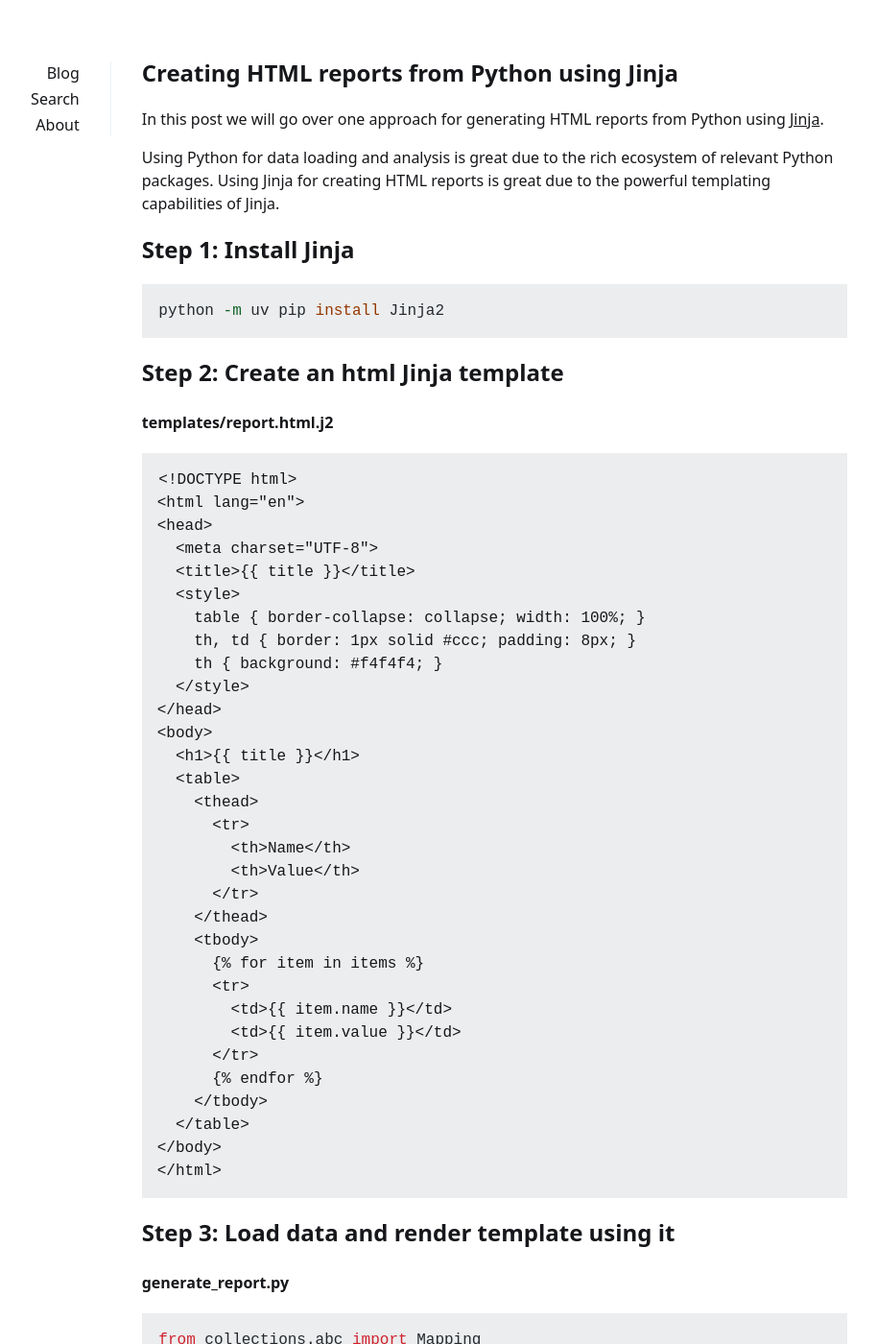
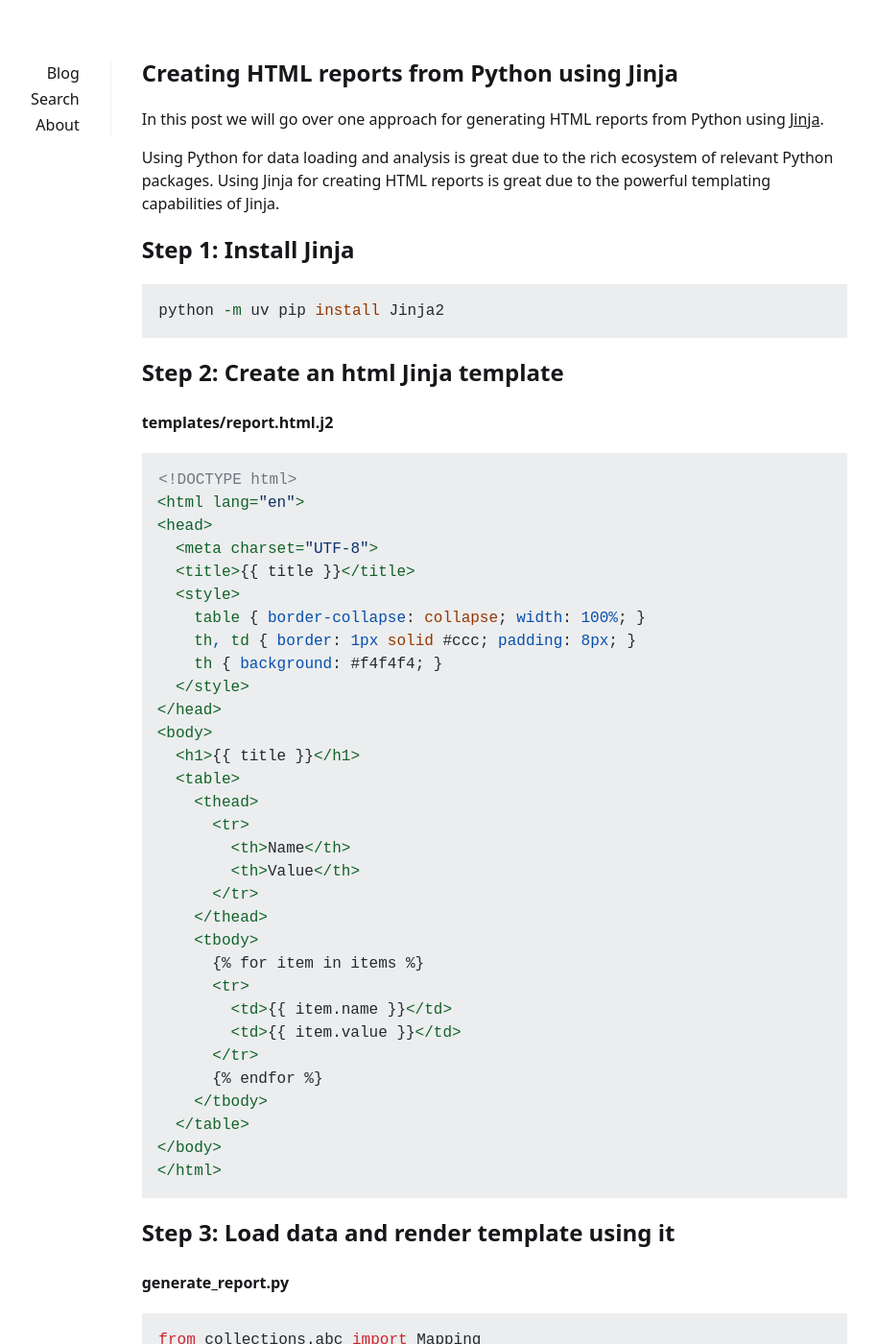
Before and after one commit to ovidiuparvu/ovidiuparvu.github.io, a Jekyll site: the page built from _posts/2025-06-20-creating-html-report-from-python-using-jinja.md, in a window 1280 px wide and 1400 px high. Shown: the whole window at 96% size, without its empty margins (205-1119 px from the left). Built offline with Jekyll 4.4.1, drawn with Linux system fonts in a browser that asks for light colours.

Commit message:
Use html for Jinja code block in md

````diff
--- a/_posts/2025-06-20-creating-html-report-from-python-using-jinja.md
+++ b/_posts/2025-06-20-creating-html-report-from-python-using-jinja.md
@@ -19,7 +19,7 @@ python -m uv pip install Jinja2
 
 #### **templates/report.html.j2**
 
-```jinja2
+```html
 <!DOCTYPE html>
 <html lang="en">
 <head>
````
Also changed, not shown: 5 other files.
